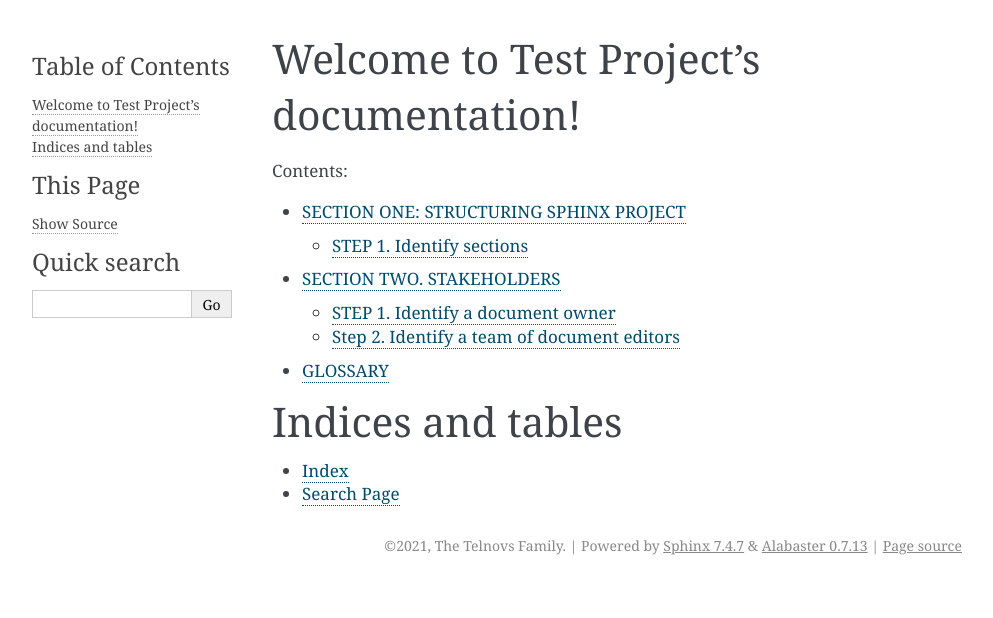
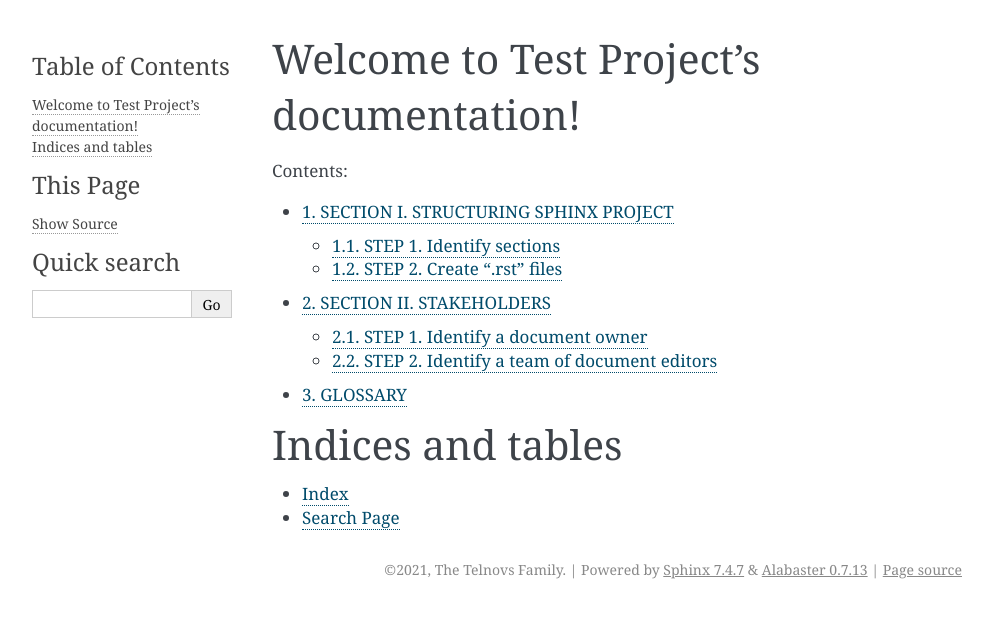
Before and after one commit to TheTelnovs/test_repo_two, a Sphinx documentation site: the page built from source/index.rst, in a window 1280 px wide. Shown: the top 618 px of the page, without its empty margins (148-1141 px from the left). Built offline with Sphinx 7.4.7, drawn with Linux system fonts in a browser that asks for light colours.

Commit message:
Changes in Sections enumeration (#1)
* Replaced words ONE and TWO for Roman numerals I. and II. in section one and two headers

* Added :numbered: option to TOC in index.rst

* Changed inconsistencies in sections numeration and markup

Co-authored-by: Volodymyr Telnov <volodymyr.telnov@gmail.com>

```diff
--- a/source/index.rst
+++ b/source/index.rst
@@ -8,6 +8,7 @@ Welcome to Test Project's documentation!
 
 .. toctree::
    :maxdepth: 2
+   :numbered:
    :caption: Contents:
 
    section_one
--- a/source/section_one.rst
+++ b/source/section_one.rst
@@ -1,5 +1,5 @@
 =========================================
-SECTION ONE: STRUCTURING SPHINX PROJECT
+SECTION I. STRUCTURING SPHINX PROJECT
 =========================================
 
 STEP 1. Identify sections
@@ -28,7 +28,7 @@ It's fun and it's a team-building activity.
 
 
 STEP 2. Create ".rst" files
---------------------------------
+=============================
 
 Create one .rst file for each section you've come up with
 during the :ref:`mind-mapping <mind_map>` and :ref:`brain-storm <brain_storm>`
--- a/source/section_two.rst
+++ b/source/section_two.rst
@@ -1,5 +1,5 @@
 =======================================
-SECTION TWO. STAKEHOLDERS
+SECTION II. STAKEHOLDERS
 =======================================
 
 
@@ -18,7 +18,7 @@ resolve merging conflicts when a new Pull Request
 has clashing edits with current text in the "main" branch.
 
 
-Step 2. Identify a team of document editors
+STEP 2. Identify a team of document editors
 =============================================
 
 Document editors (futher, editors) are a group of co-authors
```
Also changed, not shown: 1 other file.
